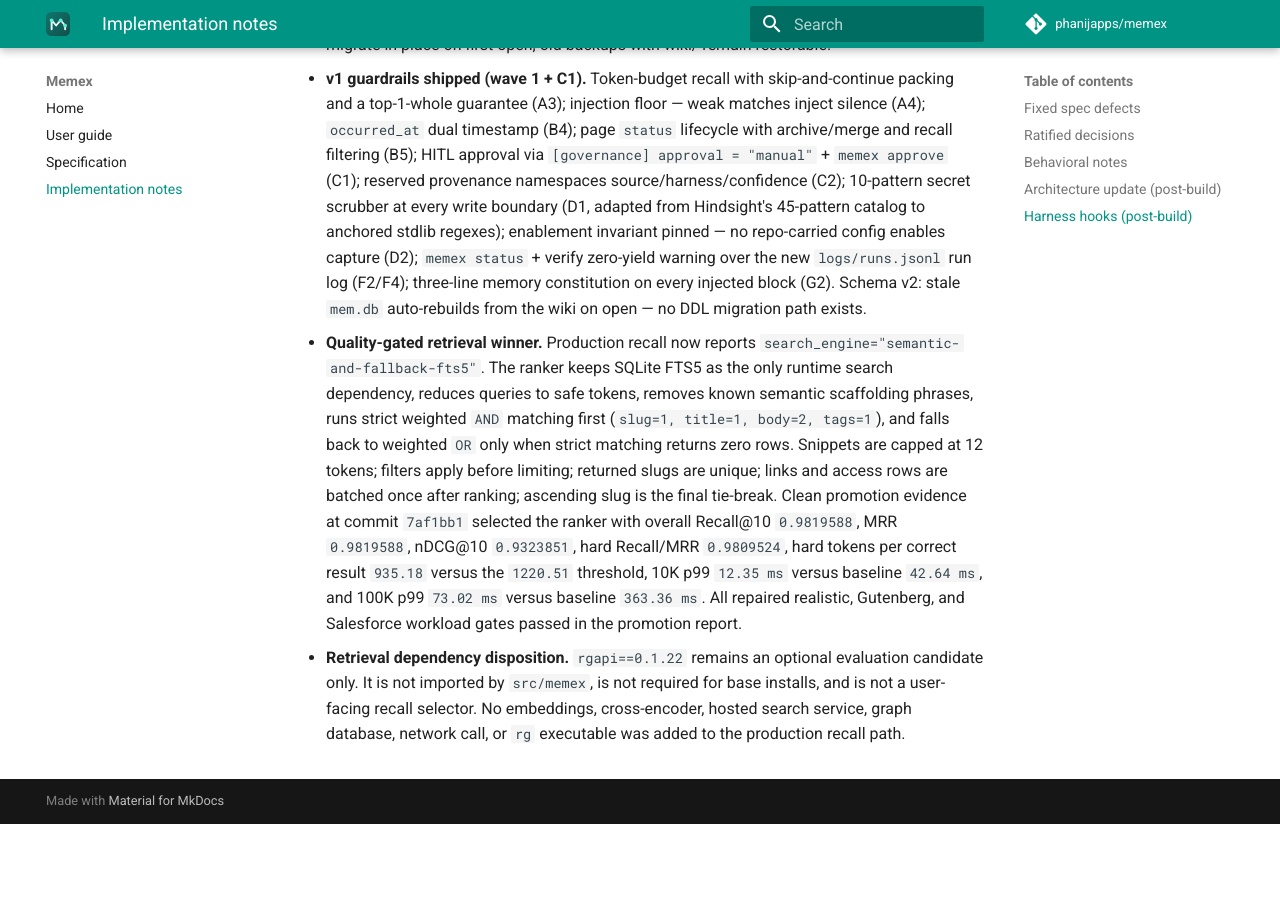
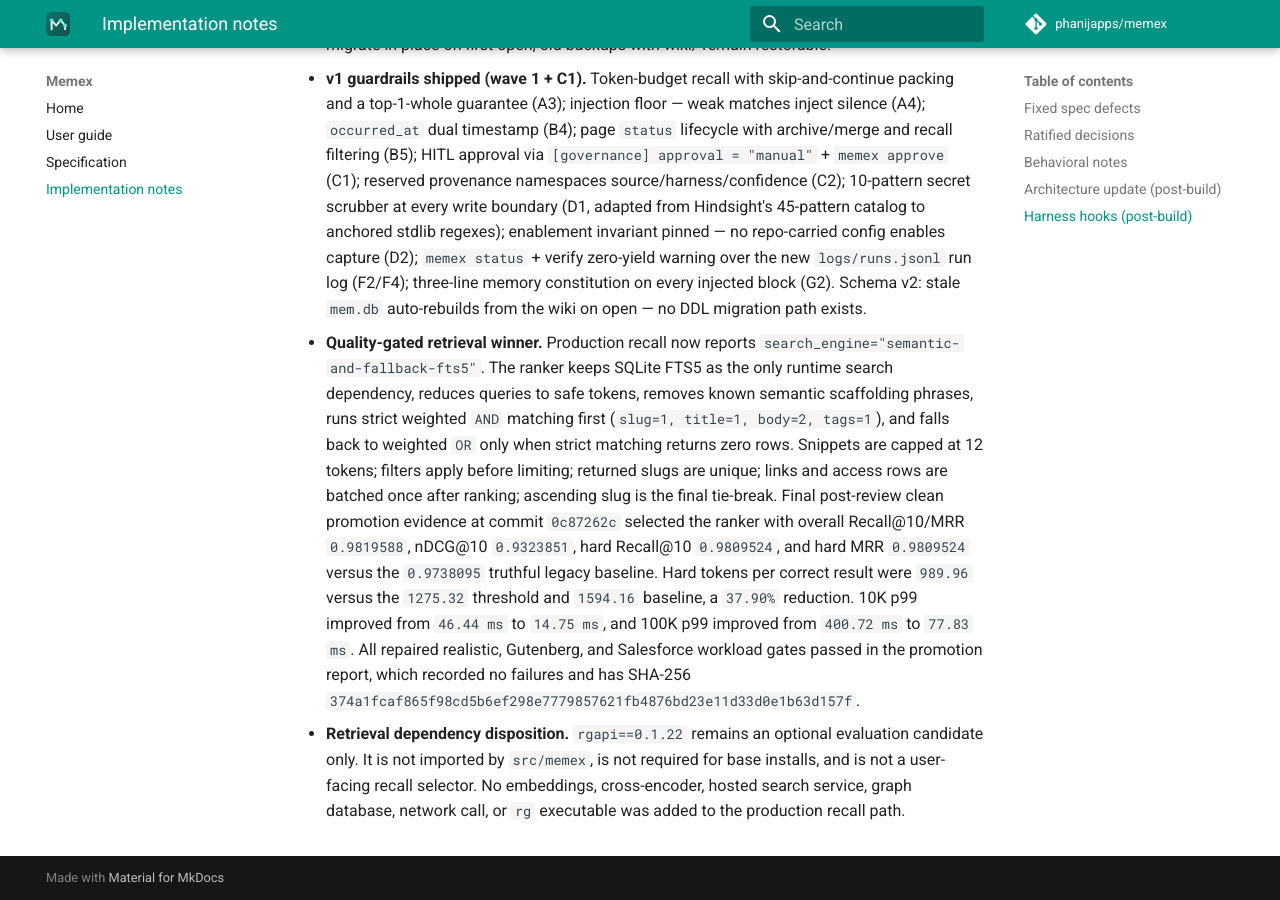
Before and after one commit to agent-memory-atlas-archive/phanijapps--memex, an MkDocs documentation site: the page built from docs/gitpages/implementation-notes.md, in a window 1280 px wide and 900 px high, scrolled down 3202 px. Built offline with MkDocs 1.6.1 and Material for MkDocs 9.7.7, drawn with Linux system fonts in a browser that asks for light colours; comment, search, counter and statistics services are not loaded; before the commit the page ends 4026 px from its top, so only the background shows below that.

Commit message:
docs(retrieval): record final promotion evidence

```diff
--- a/docs/gitpages/implementation-notes.md
+++ b/docs/gitpages/implementation-notes.md
@@ -160,12 +160,16 @@ rule, and the OpenAI SDK is the single LLM client.
   when strict matching returns zero rows. Snippets are capped at 12 tokens;
   filters apply before limiting; returned slugs are unique; links and access
   rows are batched once after ranking; ascending slug is the final tie-break.
-  Clean promotion evidence at commit `7af1bb1` selected the ranker
-  with overall Recall@10 `0.9819588`, MRR `0.9819588`, nDCG@10 `0.9323851`,
-  hard Recall/MRR `0.9809524`, hard tokens per correct result `935.18` versus
-  the `1220.51` threshold, 10K p99 `12.35 ms` versus baseline `42.64 ms`, and
-  100K p99 `73.02 ms` versus baseline `363.36 ms`. All repaired realistic,
-  Gutenberg, and Salesforce workload gates passed in the promotion report.
+  Final post-review clean promotion evidence at commit `0c87262c` selected the
+  ranker with overall Recall@10/MRR `0.9819588`, nDCG@10 `0.9323851`, hard
+  Recall@10 `0.9809524`, and hard MRR `0.9809524` versus the `0.9738095`
+  truthful legacy baseline. Hard tokens per correct result were `989.96`
+  versus the `1275.32` threshold and `1594.16` baseline, a `37.90%` reduction.
+  10K p99 improved from `46.44 ms` to `14.75 ms`, and 100K p99 improved from
+  `400.72 ms` to `77.83 ms`. All repaired realistic, Gutenberg, and Salesforce
+  workload gates passed in the promotion report, which recorded no failures and
+  has SHA-256
+  `374a1fcaf865f98cd5b6ef298e7779857621fb4876bd23e11d33d0e1b63d157f`.
 
 - **Retrieval dependency disposition.** `rgapi==0.1.22` remains an optional
   evaluation candidate only. It is not imported by `src/memex`, is not required
```
Also changed, not shown: docs/memory-optimization-survey.md (+3 -2 lines), docs/presentations/memex-retrieval-reality.html (+11 -10 lines), docs/specs/quality-gated-retrieval/notes/verification-ledger.md (+44 -1 lines).
